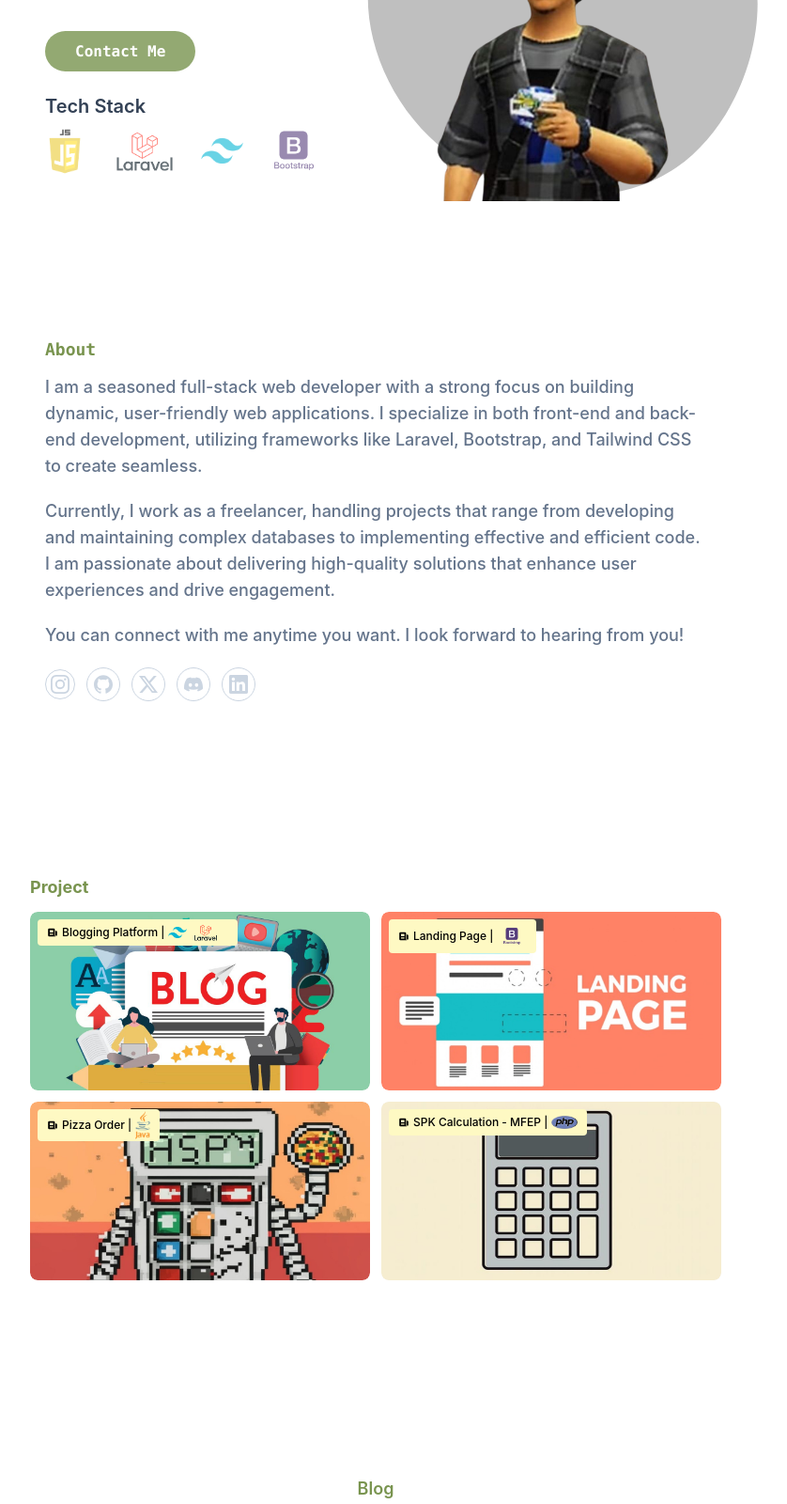
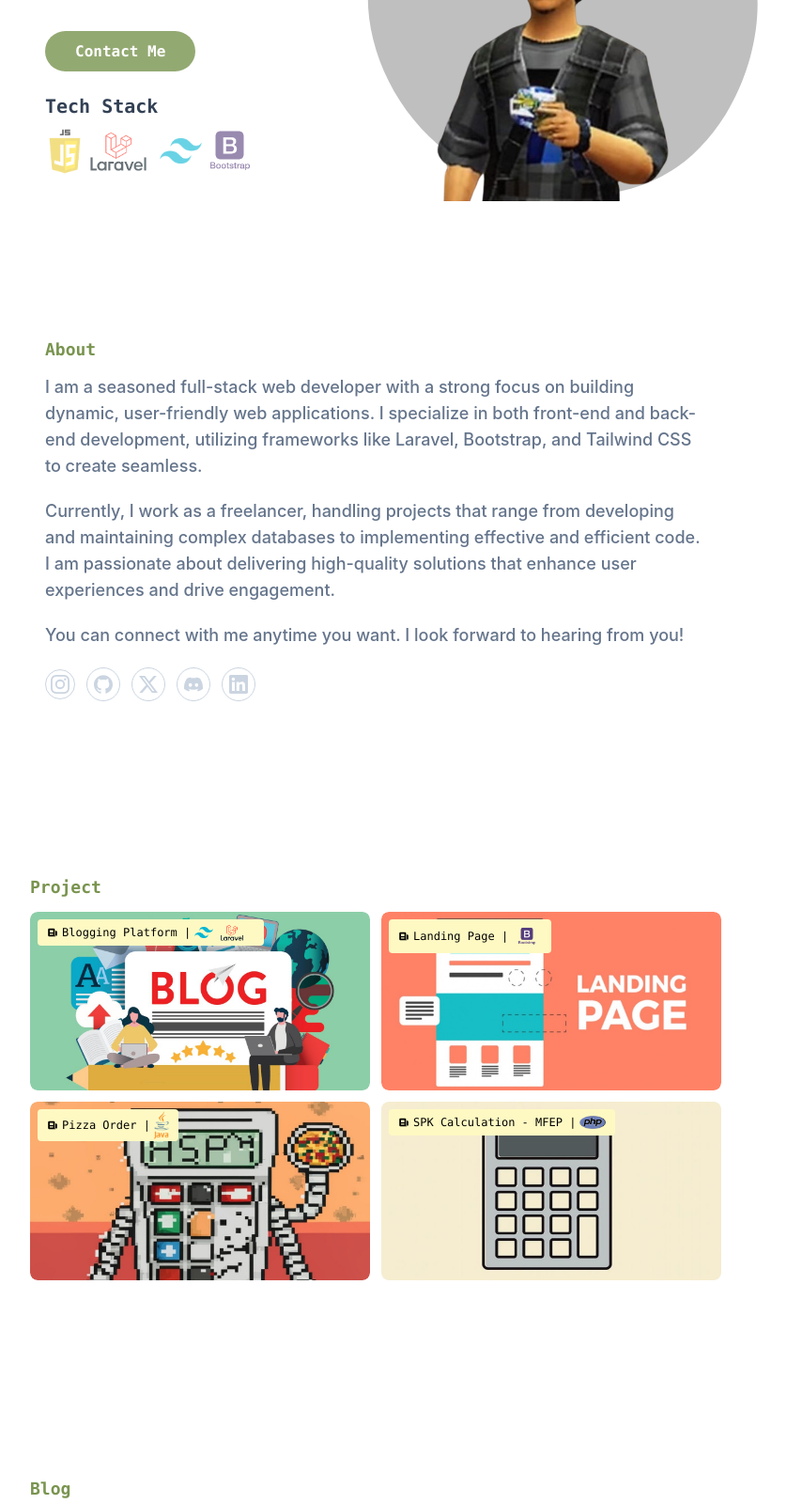
Before and after one commit to SatriyoRizkyansah/SatriyoRizkyansah.github.io, a website: page index.html in a window 1280 px wide. Shown: the part 320-1920 px from the top of the page at 94% size, without its empty margins (240-1078 px from the left). Drawn offline with nearby package versions, Linux system fonts and the light colour scheme.

Commit message:
fix tech stack logos error

```diff
--- a/index.html
+++ b/index.html
@@ -68,17 +68,17 @@
             <a href="#" class="text-base font-semibold text-white bg-primary py-3 px-8 rounded-full hover:shadow-lg opacity-80 transition duration-300 ease-in-out font-mono">Contact Me</a>
 
             <div class="div">
-              <h5 class="text-base font-semibold md:text-xl mt-8 text-slate-700">Tech Stack</h5>
+              <h5 class="text-base font-semibold md:text-xl mt-8 text-slate-700 font-mono">Tech Stack</h5>
 
               <div class="w-full">
                 <div class="flex items-center flex-wrap -ml-1 -mt-5">
                   <a href="https://www.laravel.com/" target="_blank" class="max-w-[50px] opacity-60 transition duration-500 hover:grayscale-0 hover:opacity-100"><img src="img/tech/2.png" alt="" /></a>
 
-                  <a href="https://www.laravel.com/" target="_blank" class="max-w-[120px] opacity-60 transition duration-500 hover:grayscale-0 hover:opacity-100"><img src="img/tech/4.png" alt="" /></a>
+                  <a href="https://www.laravel.com/" target="_blank" class="max-w-[120px] opacity-60 transition duration-500 hover:grayscale-0 hover:opacity-100 -ml-7"><img src="img/tech/4.png" alt="" /></a>
 
-                  <a href="https://www.tailwindcss.com/" target="_blank" class="max-w-[45px] opacity-60 transition duration-500 hover:grayscale-0 hover:opacity-100"><img src="img/tech/6.png" alt="" /></a>
+                  <a href="https://www.tailwindcss.com/" target="_blank" class="max-w-[45px] opacity-60 transition duration-500 hover:grayscale-0 hover:opacity-100 -ml-4"><img src="img/tech/6.png" alt="" /></a>
 
-                  <a href="https://www.bootstrap.com/" target="_blank" class="max-w-[75px] mx-4 py-4 opacity-60 transition duration-500 hover:grayscale-0 hover:opacity-100"><img src="img/tech/7.png" alt="" /></a>
+                  <a href="https://www.bootstrap.com/" target="_blank" class="max-w-[75px] mx-4 py-4 opacity-60 transition duration-500 hover:grayscale-0 hover:opacity-100 -ml-2"><img src="img/tech/7.png" alt="" /></a>
                 </div>
               </div>
             </div>
@@ -182,12 +182,12 @@
     <!-- project Section Start -->
     <section id="project" class="pt-36 pb-16">
       <div class="container">
-        <h4 class="font-bold text-primary text-lg mb-3">Project</h4>
+        <h4 class="font-bold text-primary text-lg mb-3 font-mono">Project</h4>
 
         <div class="">
           <!-- Image Grid -->
           <div class="grid grid-cols-1 md:grid-cols-2 lg:grid-cols-2 gap-3">
-            <a class="group block relative overflow-hidden rounded-lg" href="blog1.html">
+            <a class="group block relative overflow-hidden rounded-lg font-mono" href="blog1.html">
               <span class="bg-yellow-100 text-primary-800 text-xs font-medium inline-flex items-center px-2.5 py-0.5 rounded dark:bg-primary-200 dark:text-primary-800 absolute left-2 top-2">
                 <svg class="mr-1 w-3 h-3" fill="currentColor" viewBox="0 0 20 20" xmlns="http://www.w3.org/2000/svg">
                   <path fill-rule="evenodd" d="M2 5a2 2 0 012-2h8a2 2 0 012 2v10a2 2 0 002 2H4a2 2 0 01-2-2V5zm3 1h6v4H5V6zm6 6H5v2h6v-2z" clip-rule="evenodd"></path>
@@ -209,7 +209,7 @@
               </div>
             </a>
 
-            <a class="group block relative overflow-hidden rounded-lg" href="blog1.html">
+            <a class="group block relative overflow-hidden rounded-lg font-mono" href="blog1.html">
               <span class="bg-yellow-100 text-primary-800 text-xs font-medium inline-flex items-center px-2.5 py-0.5 rounded dark:bg-primary-200 dark:text-primary-800 absolute left-2 top-2">
                 <svg class="mr-1 w-3 h-3" fill="currentColor" viewBox="0 0 20 20" xmlns="http://www.w3.org/2000/svg">
                   <path fill-rule="evenodd" d="M2 5a2 2 0 012-2h8a2 2 0 012 2v10a2 2 0 002 2H4a2 2 0 01-2-2V5zm3 1h6v4H5V6zm6 6H5v2h6v-2z" clip-rule="evenodd"></path>
@@ -231,7 +231,7 @@
               </div>
             </a>
 
-            <a class="group block relative overflow-hidden rounded-lg" href="blog1.html">
+            <a class="group block relative overflow-hidden rounded-lg font-mono" href="blog1.html">
               <span class="bg-yellow-100 text-primary-800 text-xs font-medium inline-flex items-center px-2.5 py-0.5 rounded dark:bg-primary-200 dark:text-primary-800 absolute left-2 top-2">
                 <svg class="mr-1 w-3 h-3" fill="currentColor" viewBox="0 0 20 20" xmlns="http://www.w3.org/2000/svg">
                   <path fill-rule="evenodd" d="M2 5a2 2 0 012-2h8a2 2 0 012 2v10a2 2 0 002 2H4a2 2 0 01-2-2V5zm3 1h6v4H5V6zm6 6H5v2h6v-2z" clip-rule="evenodd"></path>
@@ -253,7 +253,7 @@
               </div>
             </a>
 
-            <a class="group block relative overflow-hidden rounded-lg" href="blog1.html">
+            <a class="group block relative overflow-hidden rounded-lg font-mono" href="blog1.html">
               <span class="bg-yellow-100 text-primary-800 text-xs font-medium inline-flex items-center px-2.5 py-0.5 rounded dark:bg-primary-200 dark:text-primary-800 absolute left-2 top-2">
                 <svg class="mr-1 w-3 h-6" fill="currentColor" viewBox="0 0 20 20" xmlns="http://www.w3.org/2000/svg">
                   <path fill-rule="evenodd" d="M2 5a2 2 0 012-2h8a2 2 0 012 2v10a2 2 0 002 2H4a2 2 0 01-2-2V5zm3 1h6v4H5V6zm6 6H5v2h6v-2z" clip-rule="evenodd"></path>
@@ -284,8 +284,8 @@
     <!-- Blog Section Start -->
     <section id="blog" class="pt-36 pb-32">
       <div class="container">
-        <div class="max-w-xl mx-auto text-center mb-16">
-          <h4 class="font-semibold text-lg text-primary mb-2">Blog</h4>
+        <div class="mb-16">
+          <h4 class="font-semibold text-lg text-primary mb-2 font-mono">Blog</h4>
           <h2 class="font-bold text-dark text-3xl mb-4 sm:text-3xl lg:text-4xl">Latest writing</h2>
           <p class="font-medium text-md text-secondary md:tex-lg">
             I enjoy sharing my thoughts and experiences as a web developer through writing. On my blog, you'll find insights into the latest trends in web development, tips for using Laravel and Tailwind CSS effectively, and reflections on
@@ -294,7 +294,7 @@
         </div>
 
         <div class="flex flex-wrap">
-          <div class="w-full px-4 lg:w-1/2">
+          <div class="w-full px-2 lg:w-1/2">
             <div class="bg-white rounded-xl shadow-lg overflow-hidden mb-10">
               <img src="img/1.jpg" alt="" class="w-full" />
               <div class="py-8 px-6">
@@ -308,7 +308,7 @@
             </div>
           </div>
 
-          <div class="w-full px-4 lg:w-1/2">
+          <div class="w-full px-2 lg:w-1/2">
             <div class="bg-white rounded-xl shadow-lg overflow-hidden mb-10">
               <img src="img/1.jpg" alt="" class="w-full" />
               <div class="py-8 px-6">
```
Also changed, not shown: src/output.css.
